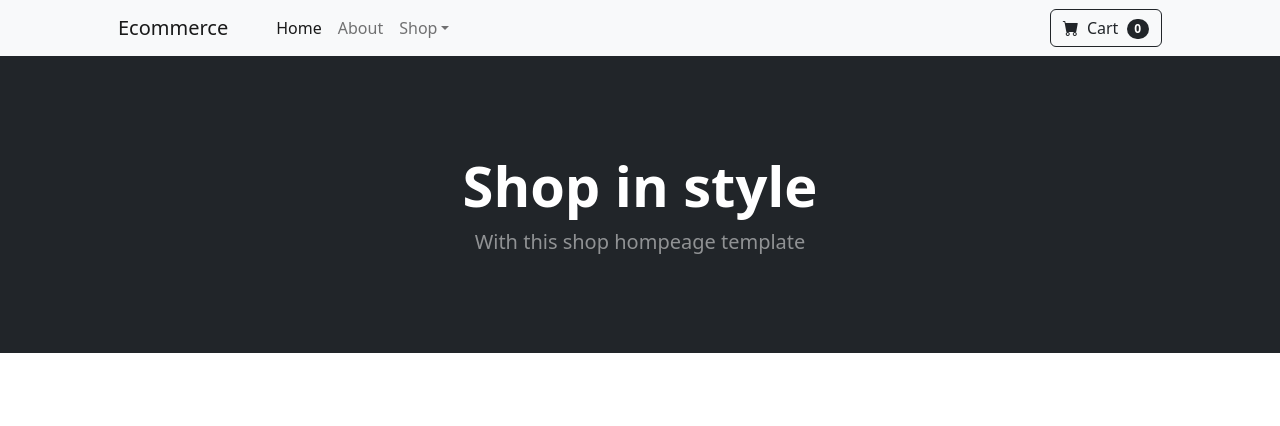
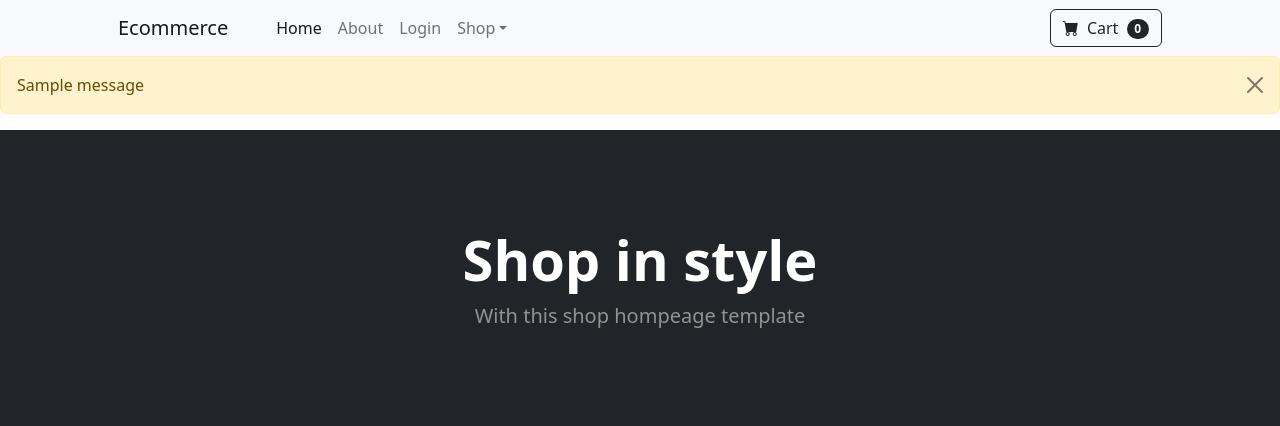
Before and after one commit to alicjaz/Ecommerce, a Django app: page / in a window 1280 px wide. Shown: the top 426 px of the page. Run offline with Django 4.2, Linux system fonts and the light colour scheme; data comes from the database, SQL or seed files in the repository; tables that the repository leaves empty hold one stand-in row (Sample ...); one stand-in notice (Sample message) is shown; some libraries are stand-ins or nearby versions.

Commit message:
- added login and logout

```diff
--- a/ecom/store/templates/base.html
+++ b/ecom/store/templates/base.html
@@ -18,6 +18,15 @@
 
 <body>
 {% include 'navbar.html' %}
+{% if messages %}
+{% for message in messages %}
+<div class="alert alert-warning alert-dismissible fade show" role="alert">
+    {{ message }}
+    <button aria-label="Close" class="btn-close" data-bs-dismiss="alert" type="button"></button>
+</div>
+{% endfor %}
+{% endif %}
+
 {% block content %}
 {% endblock %}
 <!-- Footer-->
--- a/ecom/store/templates/navbar.html
+++ b/ecom/store/templates/navbar.html
@@ -2,13 +2,20 @@
 <nav class="navbar navbar-expand-lg navbar-light bg-light">
     <div class="container px-4 px-lg-5">
         <a class="navbar-brand" href="{% url 'home' %}">Ecommerce</a>
-        <button aria-controls="navbarSupportedContent" aria-expanded="false" aria-label="Toggle navigation" class="navbar-toggler"
+        <button aria-controls="navbarSupportedContent" aria-expanded="false" aria-label="Toggle navigation"
+                class="navbar-toggler"
                 data-bs-target="#navbarSupportedContent" data-bs-toggle="collapse" type="button"><span
                 class="navbar-toggler-icon"></span></button>
         <div class="collapse navbar-collapse" id="navbarSupportedContent">
             <ul class="navbar-nav me-auto mb-2 mb-lg-0 ms-lg-4">
-                <li class="nav-item"><a aria-current="page" class="nav-link active" href="{% url 'home' %}">Home</a></li>
+                <li class="nav-item"><a aria-current="page" class="nav-link active" href="{% url 'home' %}">Home</a>
+                </li>
                 <li class="nav-item"><a class="nav-link" href="{% url 'about' %}">About</a></li>
+                {% if user.is_authenticated %}
+                <li class="nav-item"><a class="nav-link" href="{% url 'logout' %}">Logout</a></li>
+                {% else %}
+                <li class="nav-item"><a class="nav-link" href="{% url 'login' %}">Login</a></li>
+                {% endif %}
                 <li class="nav-item dropdown">
                     <a aria-expanded="false" class="nav-link dropdown-toggle" data-bs-toggle="dropdown" href="#"
                        id="navbarDropdown" role="button">Shop</a>
--- a/ecom/store/urls.py
+++ b/ecom/store/urls.py
@@ -5,4 +5,6 @@ from . import views
 urlpatterns = [
     path('', views.home, name='home'),
     path('about/', views.about, name='about'),
+    path('login/', views.login_user, name='login'),
+    path('logout/', views.logout_user, name='logout'),
 ]
--- a/ecom/store/views.py
+++ b/ecom/store/views.py
@@ -1,4 +1,6 @@
-from django.shortcuts import render
+from django.contrib import messages
+from django.contrib.auth import authenticate, login, logout
+from django.shortcuts import render, redirect
 
 from .models import Product
 
@@ -10,3 +12,25 @@ def home(request):
 
 def about(request):
     return render(request, 'about.html', {})
+
+
+def login_user(request):
+    if request.method == "POST":
+        username = request.POST['username']
+        password = request.POST['password']  # Keep this as lowercase 'password'
+        user = authenticate(request, username=username, password=password)
+        if user is not None:
+            login(request, user)
+            messages.success(request, "You have been logged in!")
+            return redirect('home')
+        else:
+            messages.error(request, "There was an error, please try again.")
+            return redirect('login')
+    else:
+        return render(request, 'login.html', {})
+
+
+def logout_user(request):
+    logout(request)
+    messages.success(request, "You have been logged out... Thanks for stopping by")
+    return redirect('home')
```
Also changed, not shown: ecom/store/templates/login.html (added, +34 -0 lines), ecom/db.sqlite3.
